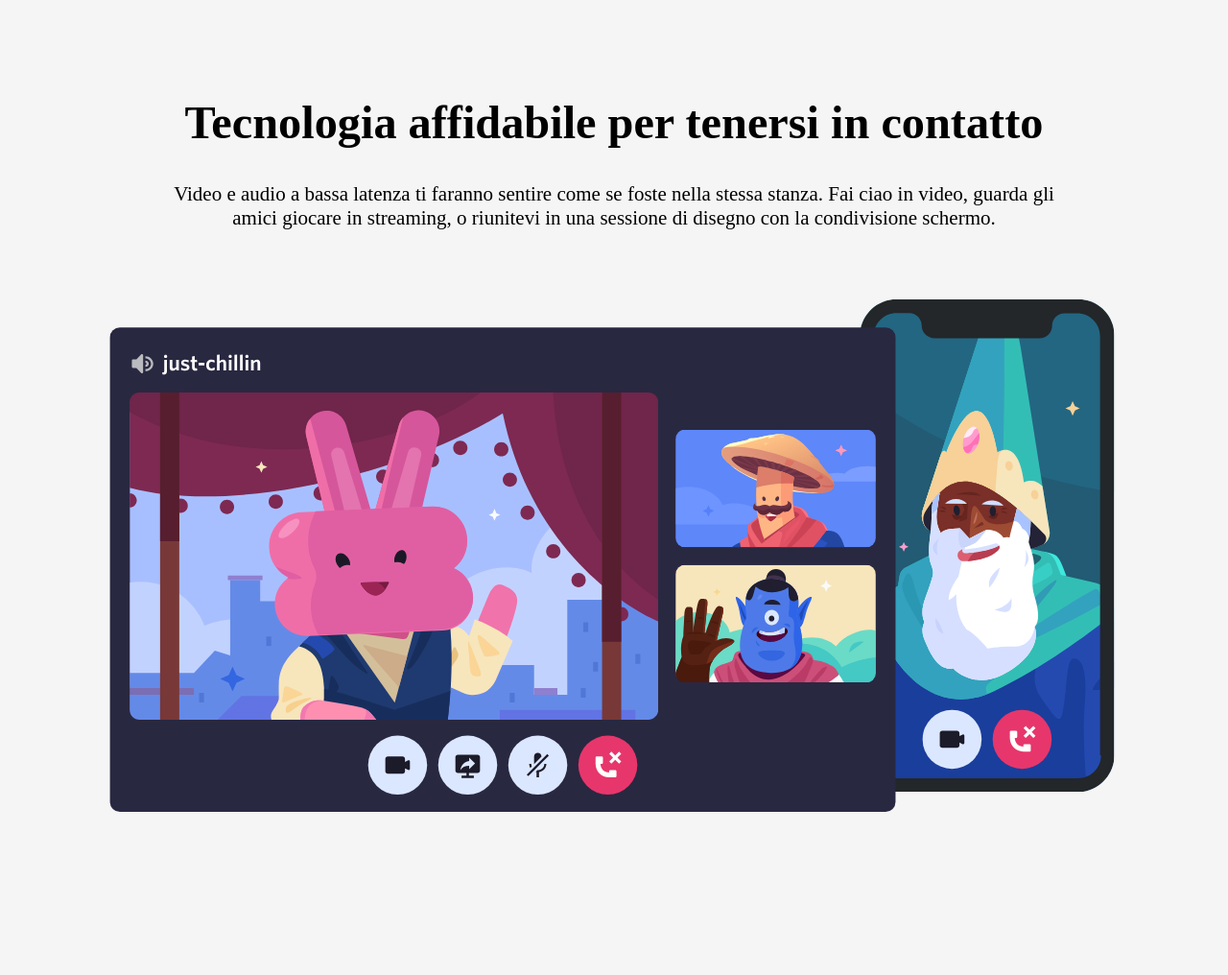
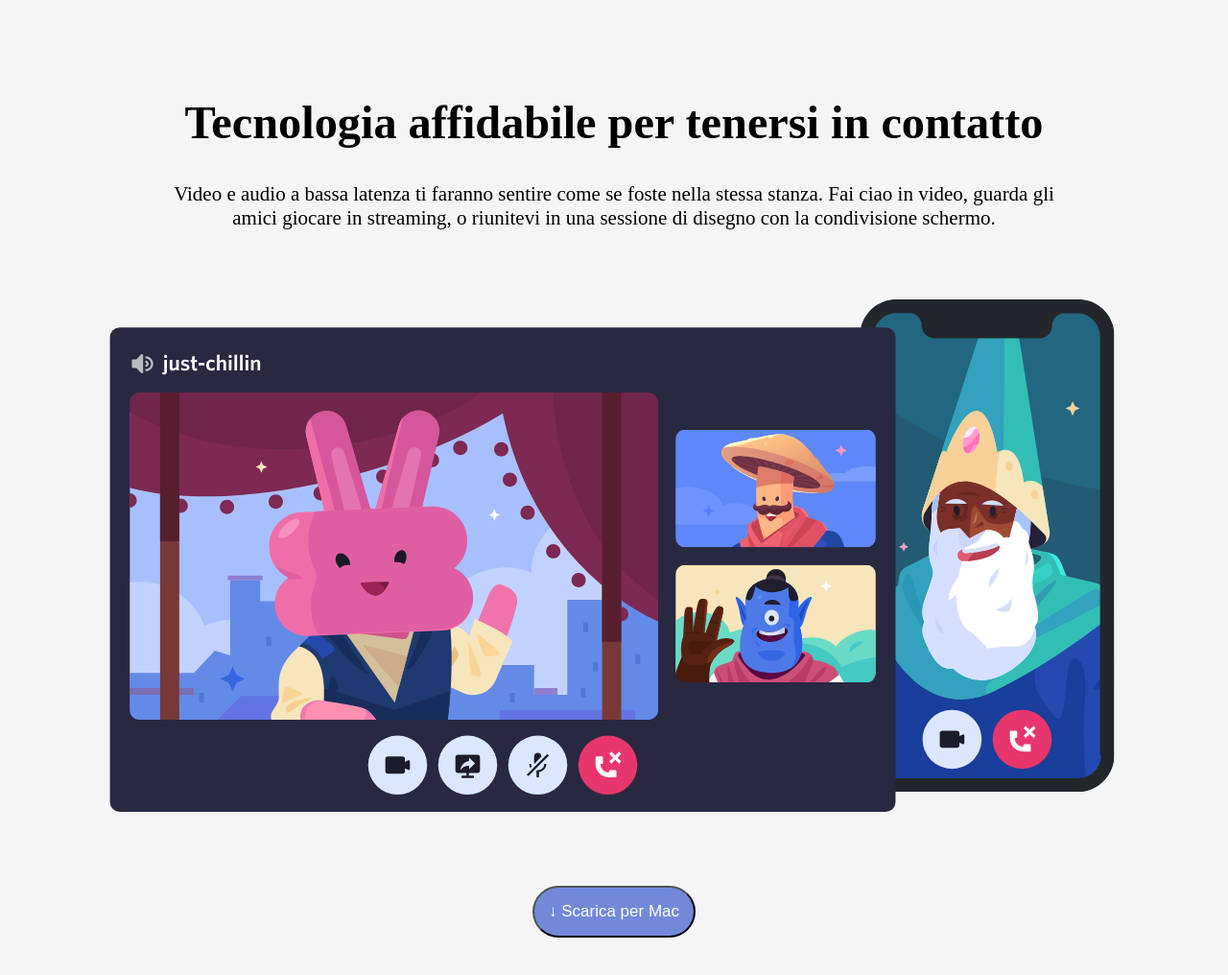
Before and after one commit to FrancescoLimpias/html-css-team, a plain HTML site: page index.html in a window 1280 px wide. Shown: the whole page at 96% size. Drawn offline with Linux system fonts and the light colour scheme.

Commit message:
Aggiunto button con layout

```diff
--- a/index.html
+++ b/index.html
@@ -25,6 +25,9 @@
             </div>
             <img src="img/item4-big.svg" alt="Discord" id="big-img">
         </div>
+        <button>
+            &#8595; Scarica per Mac
+        </button>
     </section>
 </body>
 
--- a/style.css
+++ b/style.css
@@ -29,3 +29,12 @@
     font-size: 2.3em;
     margin-bottom: 35px;
 }
+
+#last-section button {
+    color: #fff;
+    background-color: #7289da;
+    font-size: 17px;
+    border-radius: 50px;
+    padding: 15px;
+    cursor: pointer;
+}
```
